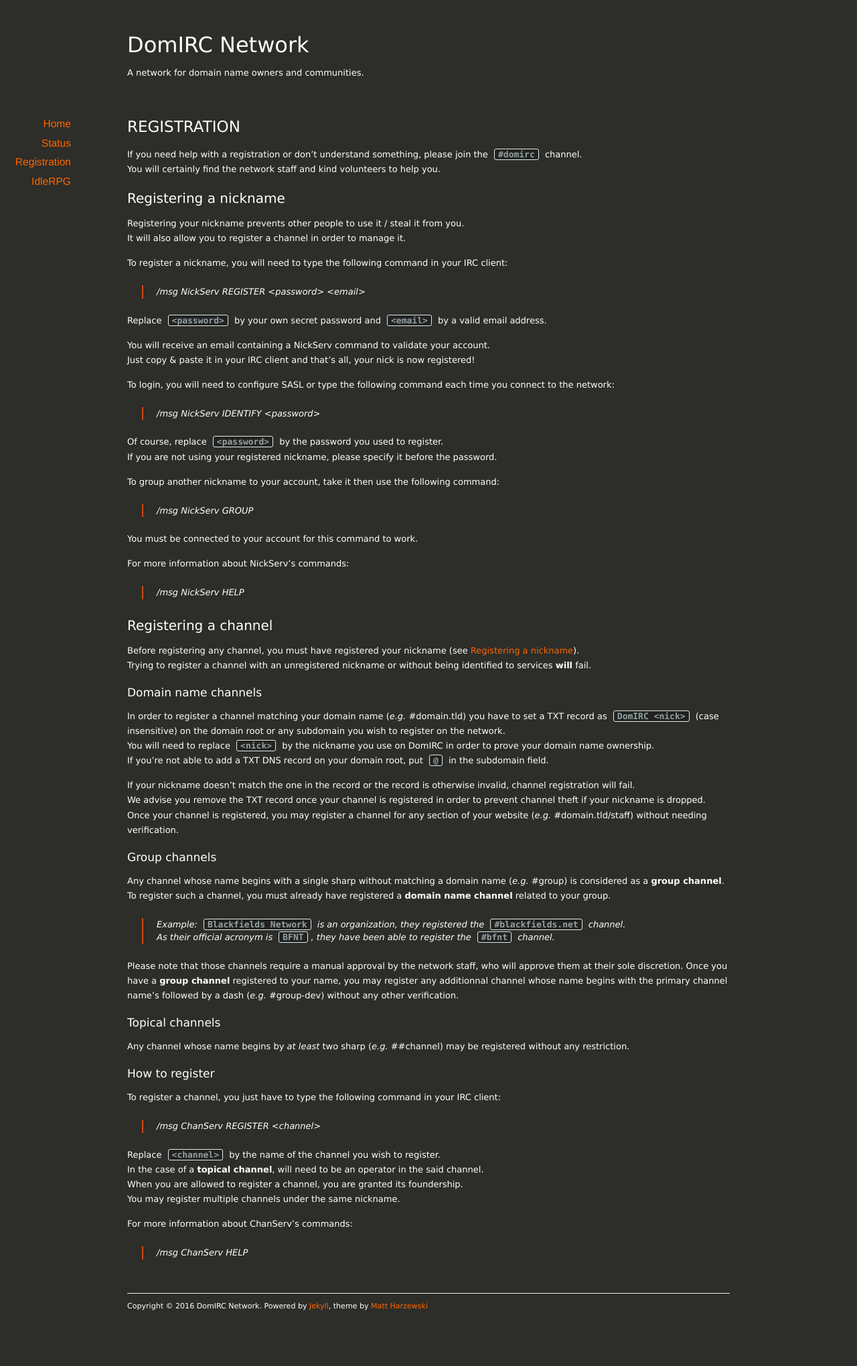
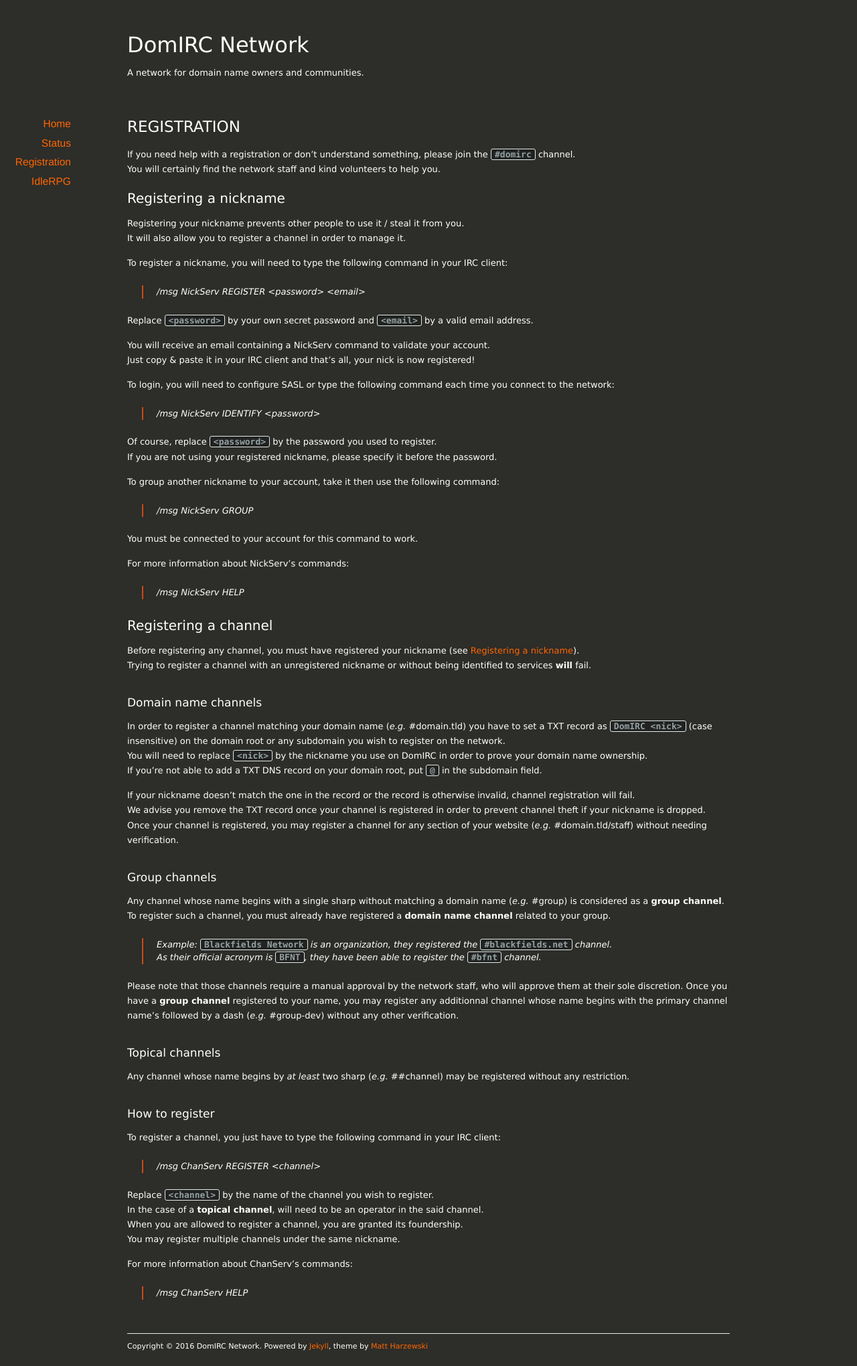
Before and after one commit to DomIRC/domirc.github.io, a Jekyll site: the page built from registration/index.markdown, in a window 1280 px wide. Shown: the whole page at 67% size. Built offline with Jekyll 4.4.1, drawn with Linux system fonts in a browser that asks for light colours; nearby versions of some CDN libraries; before the commit the page ends 1980 px from its top, so only the background shows below that.

Commit message:
inline code and h3 margin changes

```diff
--- a/assets/css/style.css
+++ b/assets/css/style.css
@@ -61,7 +61,6 @@
 	color: #93a1a1;
 	border: 1px solid #DFECE6;
     border-radius: 3px 3px 3px 3px;
-	margin: 0 5px 0 5px;
 	padding: 0 5px 0 5px;
 }
 
@@ -91,7 +90,7 @@
 }
 h3 {
 	font-size: 17px;
-	margin: 10px 0 10px 0;
+	margin: 30px 0 10px 0;
 }
 
 
```
